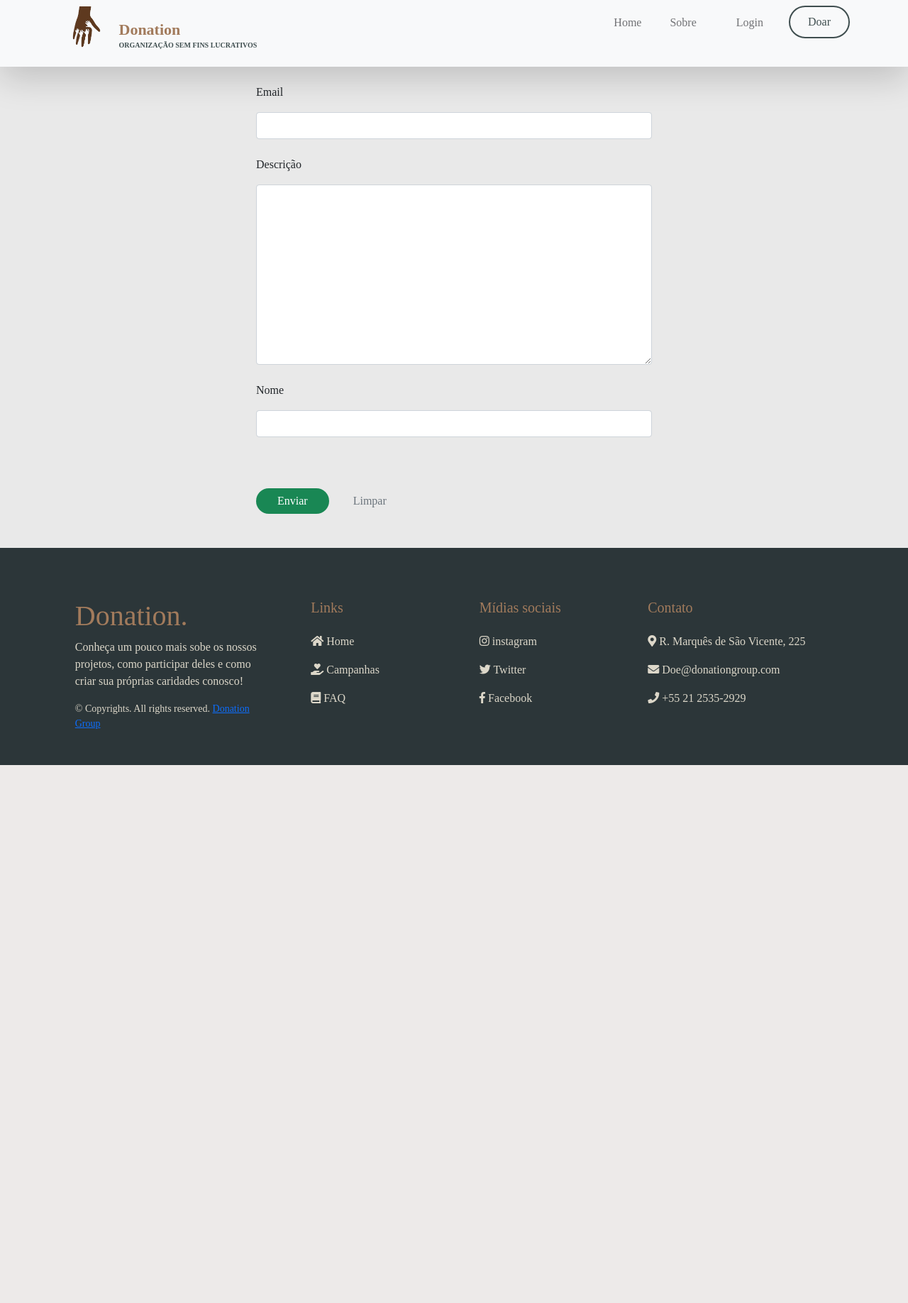
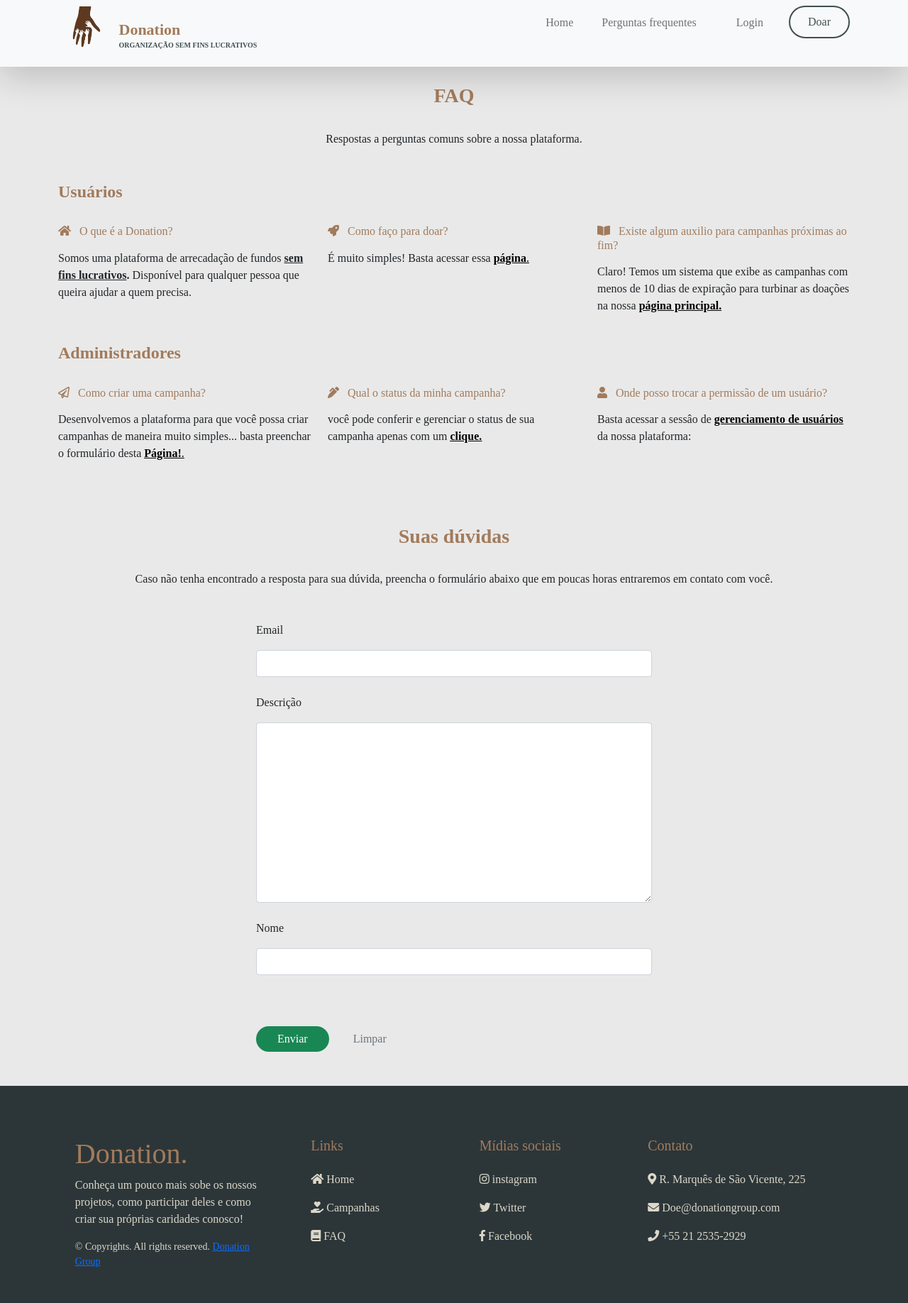
Before and after one commit to Levis33/progweb-2, a Django app: page /faq/ in a window 1280 px wide. Shown: the whole page at 71% size. Before the commit the page ends 1078 px from the top, so only its background shows below. Run offline with Django 4.2, Linux system fonts and the light colour scheme; some libraries are stand-ins or nearby versions.

Commit message:
finished faq screen

```diff
--- a/donation/templates/base_generic.html
+++ b/donation/templates/base_generic.html
@@ -56,7 +56,7 @@
                         <a class="nav-link click-scroll" href="{% url 'home' %}">Home</a>
                     </li>
                     <li class="nav-item">
-                        <a class="nav-link click-scroll" href="{% url 'faq' %}">Sobre</a>
+                        <a class="nav-link click-scroll" href="{% url 'faq' %}">Perguntas frequentes</a>
                     </li>
                     <li class="nav-item ms-3">
                         <a class="nav-link click-scroll" href="{% url 'login' %}">Login</a>
@@ -73,7 +73,7 @@
                         <a class="nav-link click-scroll" href="{% url 'home' %}">Home</a>
                     </li>
                     <li class="nav-item">
-                        <a class="nav-link click-scroll" href="{% url 'faq' %}">Sobre</a>
+                        <a class="nav-link click-scroll" href="{% url 'faq' %}">Perguntas frequentes</a>
                     </li>
                     {% if request.user|has_group:"Administrador" %}
                     <li class="nav-item">
--- a/donation/templates/faq/faq.html
+++ b/donation/templates/faq/faq.html
@@ -1,5 +1,86 @@
 {% extends 'base_generic.html' %} {% block title %} FAQ {% endblock %} {% load
 static %} {% block content %}
+<section>
+  <h3 class="text-center mb-4 pb-2 fw-bold" style="color: var(--primary-color);">FAQ</h3>
+  <p class="text-center mb-5">
+    Respostas a perguntas comuns sobre a nossa plataforma.
+  </p>
+
+  <h4 class="mb-4 pb-2 fw-bold" style="color: var(--primary-color);">Usuários</h4>
+
+  <div class="row">
+    <div class="col-md-6 col-lg-4 mb-4">
+      <h6 class="mb-3 " style="color: var(--primary-color);">
+        <i class="fas fa-home  pe-2" style="color: var(--primary-color);"></i> O que é a Donation?
+      </h6>
+      <p>
+        Somos uma plataforma de arrecadação de fundos <strong><u>sem fins lucrativos</u>.</strong> Disponível para qualquer pessoa que queira ajudar a quem precisa.
+      </p>
+    </div>
+
+    <div class="col-md-6 col-lg-4 mb-4">
+      <h6 class="mb-3 " style="color: var(--primary-color);">
+        <i class="fas fa-rocket  pe-2" style="color: var(--primary-color);"></i> Como faço para doar?
+      </h6>
+      <p>
+        É muito simples! Basta acessar essa <a href="{%url 'campanhas' %}" style="color: black"> <strong><u>página</u></strong>.
+        </a></p>
+
+    </div>
+
+    <div class="col-md-6 col-lg-4 mb-4">
+      <h6 class="mb-3 " style="color: var(--primary-color);">
+        <i class="fas fa-book-open  pe-2" style="color: var(--primary-color);"></i> Existe algum auxilio para campanhas próximas ao fim?
+      </h6>
+      <p>
+        Claro! Temos um sistema que exibe as campanhas com menos de 10 dias de expiração para turbinar as doações na nossa <a href="{%url 'home' %}" style="color: black"><strong>página principal.</strong></a>
+      </p>
+    </div>
+
+    <h4 class="mb-4 pb-2 fw-bold" style="color: var(--primary-color);">Administradores</h4>
+
+    <div class="col-md-6 col-lg-4 mb-4">
+      <h6 class="mb-3" style="color: var(--primary-color);">
+        <i class="far fa-paper-plane  pe-2" style="color: var(--primary-color);"></i> Como criar uma campanha?
+      </h6>
+      <p>
+        Desenvolvemos a plataforma para que você possa criar campanhas de maneira muito simples... basta preenchar
+        o formulário desta <a href="{%url 'criar_campanha' %}" style="color: black"> <strong><u>Página!</u></strong>.
+        </a></p>
+    </div>
+
+    <div class="col-md-6 col-lg-4 mb-4">
+      <h6 class="mb-3 " style="color: var(--primary-color);">
+        <i class="fas fa-pen-alt  pe-2" style="color: var(--primary-color);"></i> Qual o status da minha campanha?
+      </h6>
+      <p>
+        você pode conferir e gerenciar o status de sua campanha apenas com um
+        <a href="{%url 'gerenciar_campanhas' %}" style="color: black"> <strong><u>clique.</u></strong>
+        </a></p>
+
+      </p>
+    </div>
+
+    <div class="col-md-6 col-lg-4 mb-4">
+      <h6 class="mb-3 " style="color: var(--primary-color);">
+        <i class="fas fa-user  pe-2" style="color: var(--primary-color);"></i> Onde posso trocar a permissão de um usuário?
+      </h6>
+      <p>
+        Basta acessar a sessâo de
+        <a href="{%url 'gerenciar_usuarios' %}" style="color: black"> <strong><u>gerenciamento de usuários</u></strong>
+        </a>
+         da nossa plataforma:
+      </p>
+    </div>
+  </div>
+</section>
+
+<h3 class="text-center mt-5 mb-4 pb-2 fw-bold" style="color: var(--primary-color);">Suas dúvidas</h3>
+
+<p class="text-center mb-5">
+  Caso não tenha encontrado a resposta para sua dúvida, preencha o formulário abaixo que em poucas horas entraremos em contato com você.
+</p>
+
 <form action="" method="POST" enctype="multipart/form-data" novalidate>
   {% csrf_token %}
   <div class="col-md-6 offset-md-3">
--- a/donation/templates/home.html
+++ b/donation/templates/home.html
@@ -16,9 +16,9 @@
   </div>
 </div>
 {% endfor %} {% endif %}
-
+{%if campanhas_destaque%}
 <div class="container">
-  <h1 class="h4 mb-3 font-weight-normal">Último gás...</h1>
+  <h1 class="h4 mb-3 font-weight-normal d-flex justify-content-center">Último gás...</h1>
 </div>
 <div class="row justify-content-around">
   {% for campanha in campanhas_destaque %}
@@ -85,5 +85,7 @@
   </div>
   {% endfor %}
 </div>
+{%endif%}
+
 <!-- aqui -->
 {% endblock %}
```
